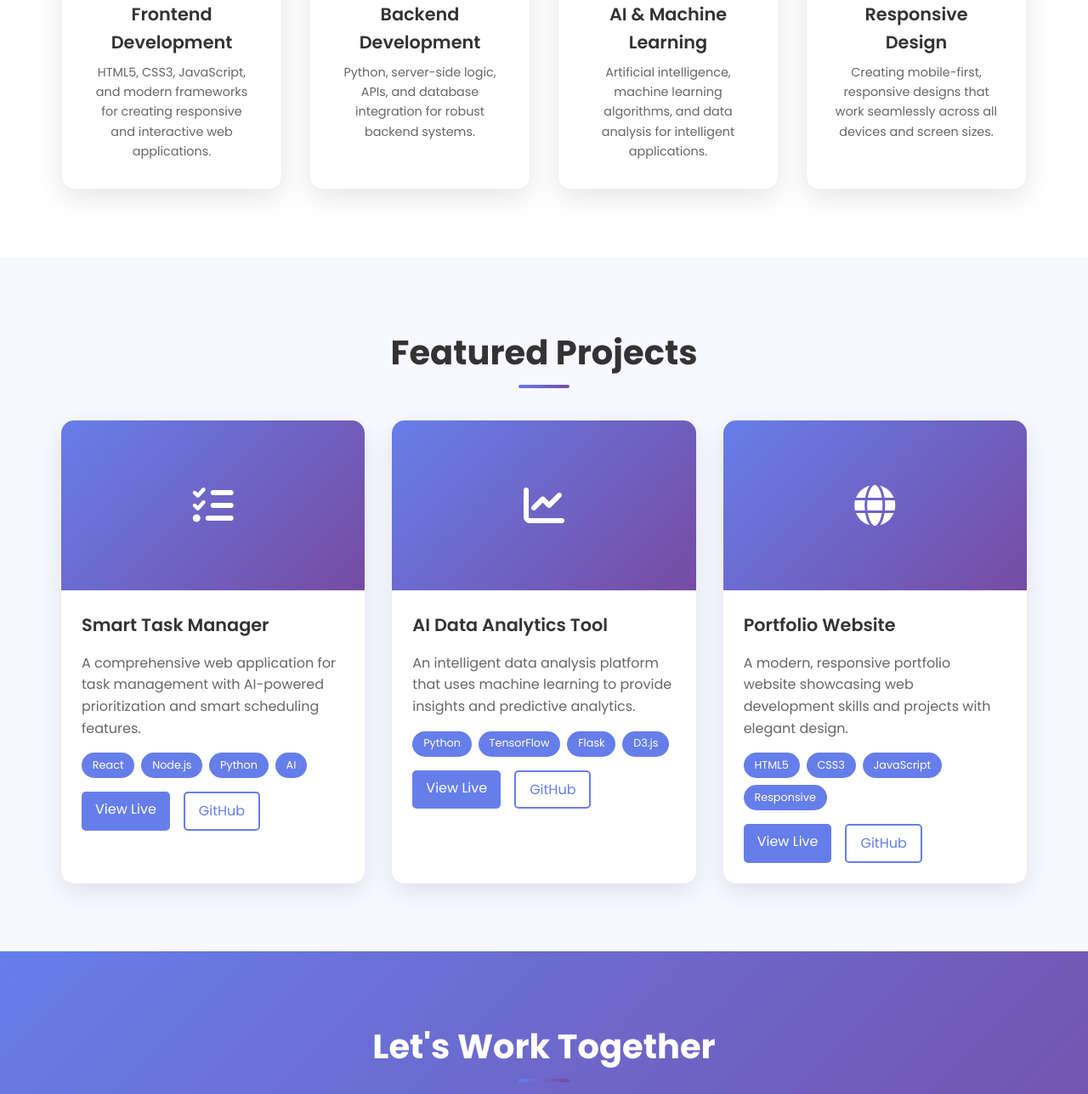
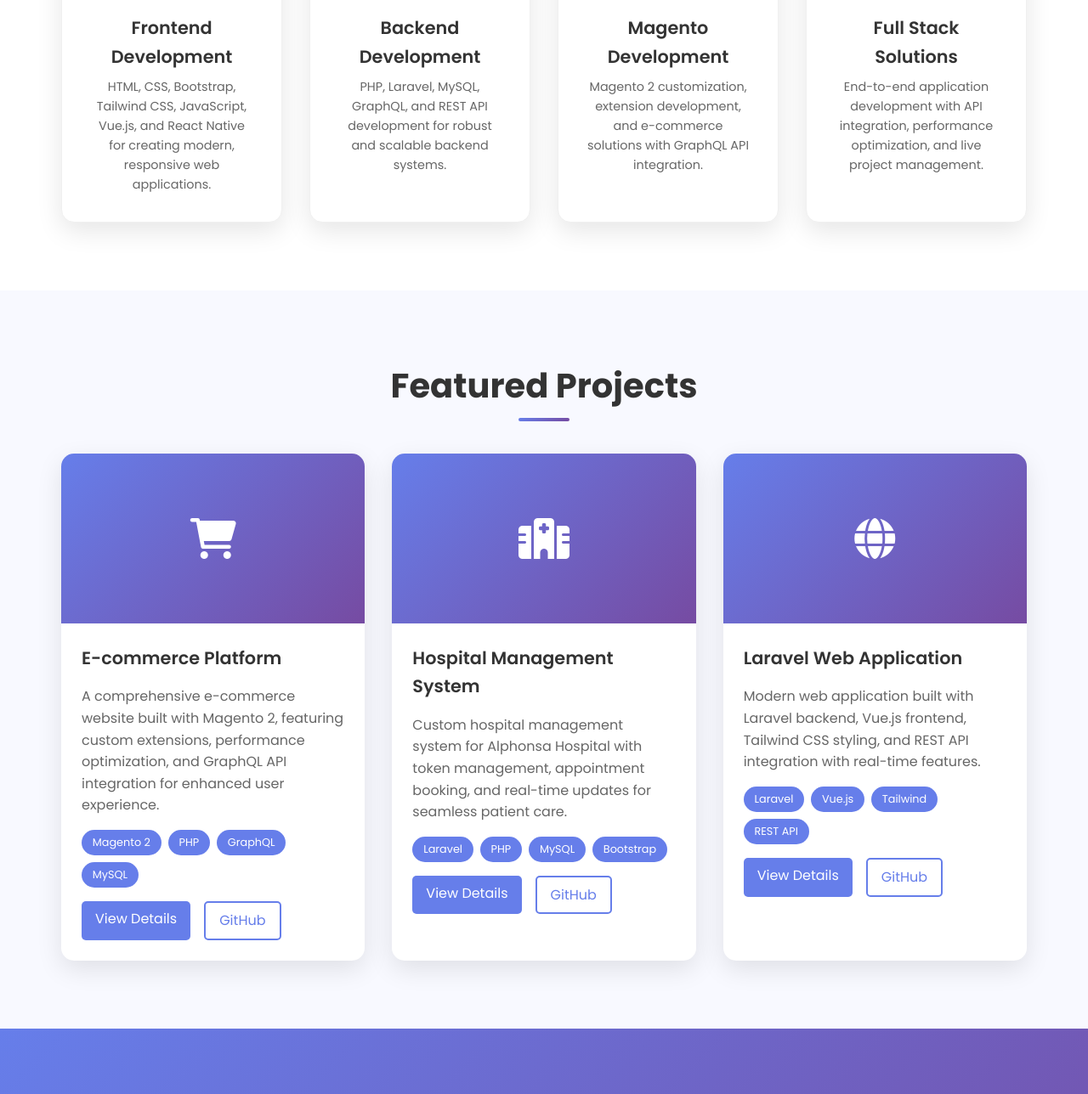
Before and after one commit to Krishnan7027/krishnan7027.github.io, a plain HTML site: page index.html in a window 1280 px wide. Shown: the part 1317-2605 px from the top of the page at 85% size. Drawn offline with Linux system fonts and the light colour scheme.

Commit message:
Updated portfolio with Krishnanunni S's real professional information and projects

```diff
--- a/index.html
+++ b/index.html
@@ -3,7 +3,7 @@
 <head>
     <meta charset="UTF-8">
     <meta name="viewport" content="width=device-width, initial-scale=1.0">
-    <title>Krishnan | Portfolio - Web Developer & AI Enthusiast</title>
+    <title>Krishnanunni S | Portfolio - Magento Developer & Full Stack Engineer</title>
     <link href="https://fonts.googleapis.com/css2?family=Poppins:wght@300;400;600;700&display=swap" rel="stylesheet">
     <link href="https://cdnjs.cloudflare.com/ajax/libs/font-awesome/6.0.0/css/all.min.css" rel="stylesheet">
     <style>
@@ -466,8 +466,8 @@
     <!-- Hero Section -->
     <header id="home">
         <div class="hero-content">
-            <h1 class="hero-title">Krishnan</h1>
-            <p class="hero-subtitle">Web Developer & AI Enthusiast</p>
+            <h1 class="hero-title">Krishnanunni S</h1>
+            <p class="hero-subtitle">Magento Developer & Full Stack Engineer</p>
             <a href="#contact" class="cta-button">
                 <i class="fas fa-envelope"></i> Get In Touch
             </a>
@@ -483,9 +483,9 @@
                     <i class="fas fa-user"></i>
                 </div>
                 <div class="about-text">
-                    <p>Welcome to my portfolio! I'm a passionate web developer with a keen interest in AI and machine learning technologies. I love creating innovative solutions that bridge the gap between cutting-edge technology and user-friendly experiences.</p>
+                    <p>Welcome to my portfolio! I'm a proficient Software Developer with 2 years of experience in backend and frontend development, specializing in Magento and Laravel. I have demonstrated success in PHP-based web application development, API integration, and UI design using Vue.js.</p>
                     <br>
-                    <p>With expertise in modern web technologies and a growing focus on artificial intelligence, I'm always excited to take on new challenges and collaborate on projects that make a meaningful impact.</p>
+                    <p>I have a proven track record in delivering tailored solutions, including a custom hospital management system for Alphonsa Hospital. I'm adept at optimizing performance and resolving complex challenges, with a strong commitment to quality and continuous improvement. Currently working at Webandcrafts Pvt. Ltd as a Magento Developer.</p>
                 </div>
             </div>
         </div>
@@ -501,28 +501,28 @@
                         <i class="fab fa-html5"></i>
                     </div>
                     <h3 class="skill-title">Frontend Development</h3>
-                    <p class="skill-description">HTML5, CSS3, JavaScript, and modern frameworks for creating responsive and interactive web applications.</p>
+                    <p class="skill-description">HTML, CSS, Bootstrap, Tailwind CSS, JavaScript, Vue.js, and React Native for creating modern, responsive web applications.</p>
                 </div>
                 <div class="skill-card">
                     <div class="skill-icon">
-                        <i class="fab fa-python"></i>
+                        <i class="fab fa-php"></i>
                     </div>
                     <h3 class="skill-title">Backend Development</h3>
-                    <p class="skill-description">Python, server-side logic, APIs, and database integration for robust backend systems.</p>
+                    <p class="skill-description">PHP, Laravel, MySQL, GraphQL, and REST API development for robust and scalable backend systems.</p>
                 </div>
                 <div class="skill-card">
                     <div class="skill-icon">
-                        <i class="fas fa-robot"></i>
+                        <i class="fab fa-magento"></i>
                     </div>
-                    <h3 class="skill-title">AI & Machine Learning</h3>
-                    <p class="skill-description">Artificial intelligence, machine learning algorithms, and data analysis for intelligent applications.</p>
+                    <h3 class="skill-title">Magento Development</h3>
+                    <p class="skill-description">Magento 2 customization, extension development, and e-commerce solutions with GraphQL API integration.</p>
                 </div>
                 <div class="skill-card">
                     <div class="skill-icon">
-                        <i class="fas fa-mobile-alt"></i>
+                        <i class="fas fa-cogs"></i>
                     </div>
-                    <h3 class="skill-title">Responsive Design</h3>
-                    <p class="skill-description">Creating mobile-first, responsive designs that work seamlessly across all devices and screen sizes.</p>
+                    <h3 class="skill-title">Full Stack Solutions</h3>
+                    <p class="skill-description">End-to-end application development with API integration, performance optimization, and live project management.</p>
                 </div>
             </div>
         </div>
@@ -535,39 +535,39 @@
             <div class="projects-grid">
                 <div class="project-card">
                     <div class="project-image">
-                        <i class="fas fa-tasks"></i>
+                        <i class="fas fa-shopping-cart"></i>
                     </div>
                     <div class="project-content">
-                        <h3 class="project-title">Smart Task Manager</h3>
-                        <p class="project-description">A comprehensive web application for task management with AI-powered prioritization and smart scheduling features.</p>
+                        <h3 class="project-title">E-commerce Platform</h3>
+                        <p class="project-description">A comprehensive e-commerce website built with Magento 2, featuring custom extensions, performance optimization, and GraphQL API integration for enhanced user experience.</p>
                         <div class="project-tech">
-                            <span class="tech-tag">React</span>
-                            <span class="tech-tag">Node.js</span>
-                            <span class="tech-tag">Python</span>
-                            <span class="tech-tag">AI</span>
+                            <span class="tech-tag">Magento 2</span>
+                            <span class="tech-tag">PHP</span>
+                            <span class="tech-tag">GraphQL</span>
+                            <span class="tech-tag">MySQL</span>
                         </div>
                         <div class="project-links">
-                            <a href="#" class="project-link primary-link">View Live</a>
-                            <a href="#" class="project-link secondary-link">GitHub</a>
+                            <a href="#" class="project-link primary-link">View Details</a>
+                            <a href="https://github.com/krishnan7027" class="project-link secondary-link">GitHub</a>
                         </div>
                     </div>
                 </div>
                 <div class="project-card">
                     <div class="project-image">
-                        <i class="fas fa-chart-line"></i>
+                        <i class="fas fa-hospital"></i>
                     </div>
                     <div class="project-content">
-                        <h3 class="project-title">AI Data Analytics Tool</h3>
-                        <p class="project-description">An intelligent data analysis platform that uses machine learning to provide insights and predictive analytics.</p>
+                        <h3 class="project-title">Hospital Management System</h3>
+                        <p class="project-description">Custom hospital management system for Alphonsa Hospital with token management, appointment booking, and real-time updates for seamless patient care.</p>
                         <div class="project-tech">
-                            <span class="tech-tag">Python</span>
-                            <span class="tech-tag">TensorFlow</span>
-                            <span class="tech-tag">Flask</span>
-                            <span class="tech-tag">D3.js</span>
+                            <span class="tech-tag">Laravel</span>
+                            <span class="tech-tag">PHP</span>
+                            <span class="tech-tag">MySQL</span>
+                            <span class="tech-tag">Bootstrap</span>
                         </div>
                         <div class="project-links">
-                            <a href="#" class="project-link primary-link">View Live</a>
-                            <a href="#" class="project-link secondary-link">GitHub</a>
+                            <a href="#" class="project-link primary-link">View Details</a>
+                            <a href="https://github.com/krishnan7027" class="project-link secondary-link">GitHub</a>
                         </div>
                     </div>
                 </div>
@@ -576,17 +576,17 @@
                         <i class="fas fa-globe"></i>
                     </div>
                     <div class="project-content">
-                        <h3 class="project-title">Portfolio Website</h3>
-                        <p class="project-description">A modern, responsive portfolio website showcasing web development skills and projects with elegant design.</p>
+                        <h3 class="project-title">Laravel Web Application</h3>
+                        <p class="project-description">Modern web application built with Laravel backend, Vue.js frontend, Tailwind CSS styling, and REST API integration with real-time features.</p>
                         <div class="project-tech">
-                            <span class="tech-tag">HTML5</span>
-                            <span class="tech-tag">CSS3</span>
-                            <span class="tech-tag">JavaScript</span>
-                            <span class="tech-tag">Responsive</span>
+                            <span class="tech-tag">Laravel</span>
+                            <span class="tech-tag">Vue.js</span>
+                            <span class="tech-tag">Tailwind</span>
+                            <span class="tech-tag">REST API</span>
                         </div>
                         <div class="project-links">
-                            <a href="#" class="project-link primary-link">View Live</a>
-                            <a href="#" class="project-link secondary-link">GitHub</a>
+                            <a href="#" class="project-link primary-link">View Details</a>
+                            <a href="https://github.com/krishnan7027" class="project-link secondary-link">GitHub</a>
                         </div>
                     </div>
                 </div>
@@ -606,7 +606,7 @@
                         <div class="contact-icon">
                             <i class="fas fa-envelope"></i>
                         </div>
-                        <div class="contact-text">krishnan@example.com</div>
+                        <div class="contact-text">krishnanunni.s.1996@gmail.com</div>
                     </div>
                     <div class="contact-item">
                         <div class="contact-icon">
@@ -621,7 +621,7 @@
                             <i class="fab fa-linkedin"></i>
                         </div>
                         <div class="contact-text">
-                            <a href="#" style="color: white; text-decoration: none;">LinkedIn Profile</a>
+                            <a href="https://linkedin.com/in/krishnanunni96" style="color: white; text-decoration: none;">linkedin.com/in/krishnanunni96</a>
                         </div>
                     </div>
                 </div>
@@ -632,7 +632,7 @@
     <!-- Footer -->
     <footer>
         <div class="container">
-            <p>&copy; 2024 Krishnan. All rights reserved. Built with passion and code.</p>
+            <p>&copy; 2024 Krishnanunni S. All rights reserved. Built with passion and code.</p>
         </div>
     </footer>
 
```
